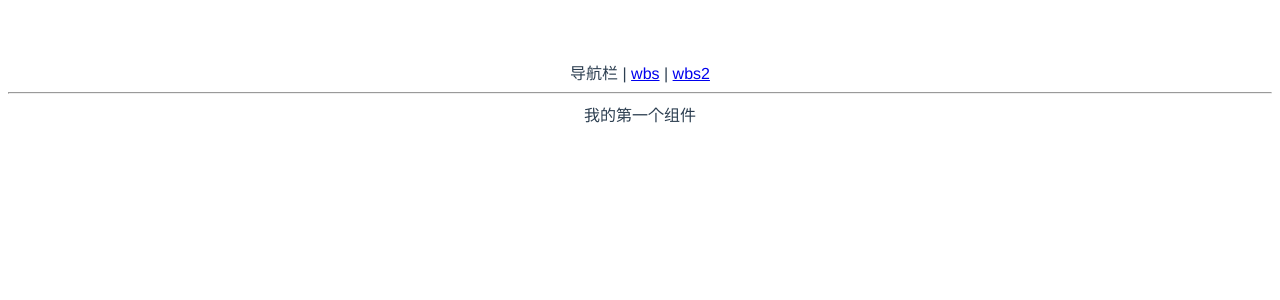
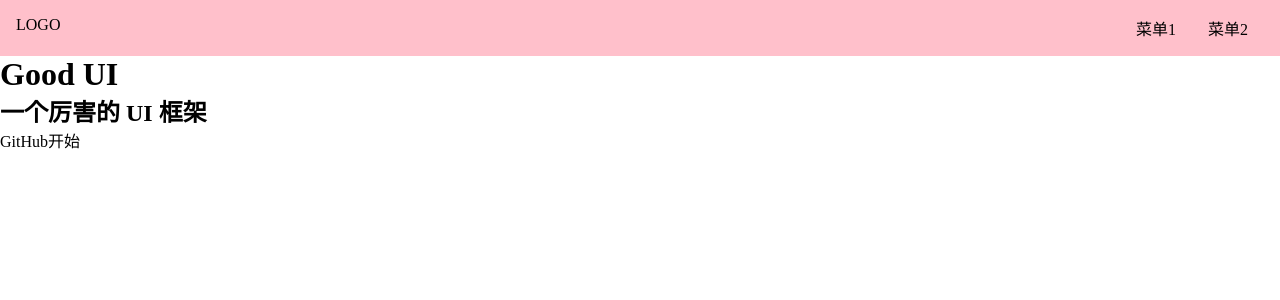
Before and after one commit to wbs99/Good-UI, a Vue app: page /#/ in a window 1280 px wide. Shown: the top 300 px of the page. Built offline with nearby package versions, Linux system fonts and the light colour scheme.

Commit message:
完成首页 topnav 样式

```diff
--- a/package.json
+++ b/package.json
@@ -10,6 +10,7 @@
     "vue-router": "4.0.10"
   },
   "devDependencies": {
+    "sass": "1.26.10",
     "@vue/compiler-sfc": "^3.0.0-rc.1",
     "vite": "^1.0.0-rc.1"
   }
--- a/src/App.vue
+++ b/src/App.vue
@@ -1,10 +1,4 @@
 <template>
-  <div>导航栏 |
-    <router-link to="/">wbs</router-link>
-    |
-    <router-link to="/xxx">wbs2</router-link>
-  </div>
-  <hr>
   <router-view/>
 </template>
 
--- a/src/components/Wbs.vue
+++ /dev/null
@@ -1,5 +0,0 @@
-<template>
-  <div>
-    我的第一个组件
-  </div>
-</template>
--- a/src/components/Wbs2.vue
+++ /dev/null
@@ -1,12 +0,0 @@
-<template>
-  <div>
-    wbs2
-  </div>
-</template>
-
-<script lang='ts'>
-</script>
-
-<style lang='scss' scoped>
-
-</style>
--- a/src/index.css
+++ /dev/null
@@ -1,8 +0,0 @@
-#app {
-  font-family: Avenir, Helvetica, Arial, sans-serif;
-  -webkit-font-smoothing: antialiased;
-  -moz-osx-font-smoothing: grayscale;
-  text-align: center;
-  color: #2c3e50;
-  margin-top: 60px;
-}
--- /dev/null
+++ b/src/index.scss
@@ -0,0 +1,18 @@
+* {
+  margin: 0;
+  padding: 0;
+  box-sizing: border-box;
+}
+
+ul, li {
+  list-style: none;
+}
+
+a {
+  text-decoration: none;
+  color: inherit;
+
+  &:hover {
+    border-bottom: 1px solid;
+  }
+}
--- /dev/null
+++ b/src/shims-vue.d.ts
@@ -0,0 +1,5 @@
+declare module '*.vue' {
+  import { ComponentOptions} from 'vue';
+  const componentOptions: ComponentOptions
+  export default componentOptions
+}
--- /dev/null
+++ b/src/views/Doc.vue
@@ -0,0 +1,20 @@
+<template>
+  <div>
+    <div class="topnav">
+      <div class="logo"></div>
+      <div class="menu"></div>
+    </div>
+    <div class="content">
+      <aside>边栏</aside>
+      <main>主内容</main>
+    </div>
+  </div>
+</template>
+
+<script lang='ts'>
+
+</script>
+
+<style lang='scss' scoped>
+
+</style>
--- /dev/null
+++ b/src/views/Home.vue
@@ -0,0 +1,47 @@
+<template>
+  <div>
+    <div class="topnav">
+      <div class="logo">LOGO</div>
+      <ul class="menu">
+        <li>菜单1</li>
+        <li>菜单2</li>
+      </ul>
+    </div>
+    <div class="banner">
+      <h1>Good UI</h1>
+      <h2>一个厉害的 UI 框架</h2>
+      <p class="actions">
+        <a href="">GitHub</a>
+        <a href="">开始</a>
+      </p>
+    </div>
+  </div>
+</template>
+
+<script lang='ts'>
+
+</script>
+
+<style lang='scss' scoped>
+
+.topnav {
+  background: pink;
+  display: flex;
+  padding: 16px;
+
+  > .logo {
+    max-width: 6em;
+    margin-right: auto;
+  }
+
+  > .menu {
+    display: flex;
+    white-space: nowrap;
+    flex-wrap: wrap;
+
+    > li {
+      margin: 0 1em;
+    }
+  }
+}
+</style>
```
Also changed, not shown: src/main.ts (+5 -5 lines), tsconfig.json (added, +9 -0 lines), 1 other file (tests, documents, lock files or other folders).
